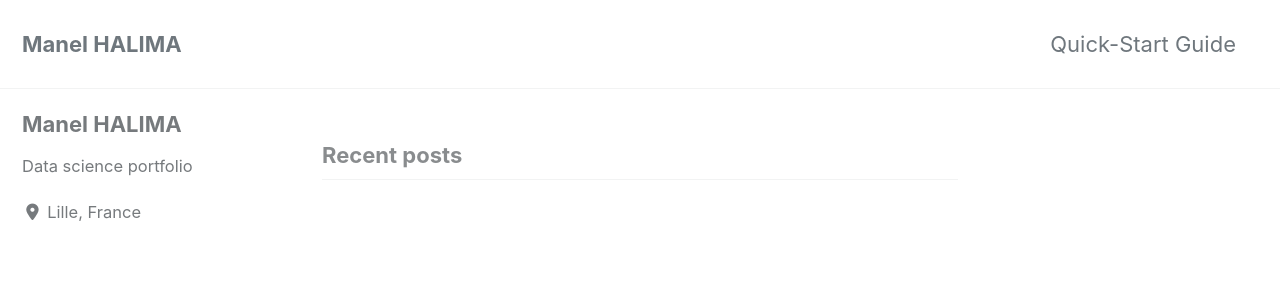
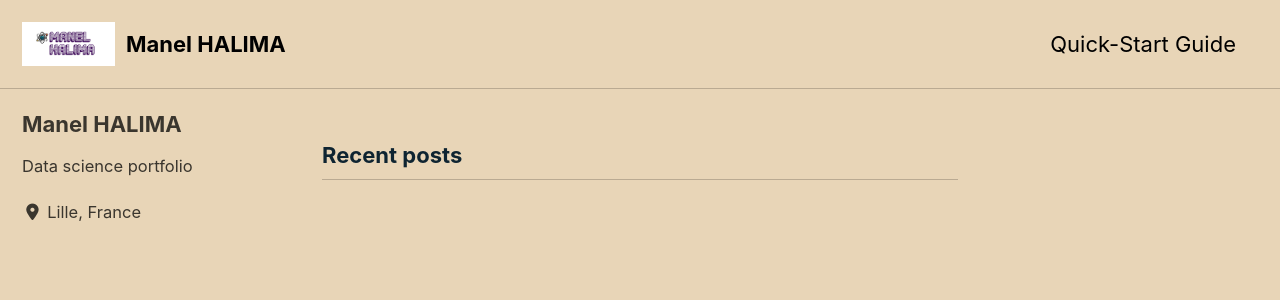
Before and after one commit to manelhalima/manelhalima.github.io, a Jekyll site: the page built from index.html, in a window 1280 px wide and 900 px high. Shown: the top 300 px of the window. Built offline with Jekyll 4.4.1, drawn with Linux system fonts in a browser that asks for light colours; cached includes are drawn as plain includes; nearby versions of some CDN libraries; the list of posts is cut into pages by our own code.

Commit message:
add logo

```diff
--- a/_config.yml
+++ b/_config.yml
@@ -12,7 +12,7 @@
 
 # theme                  : "minimal-mistakes-jekyll"
 # remote_theme           : "mmistakes/minimal-mistakes"
-minimal_mistakes_skin    : "default" # "air", "aqua", "contrast", "dark", "dirt", "neon", "mint", "plum", "sunrise"
+minimal_mistakes_skin    : "sunrise" # "air", "aqua", "contrast", "dark", "dirt", "neon", "mint", "plum", "sunrise","default"
 
 # Site Settings
 locale                   : "en-US"
@@ -24,8 +24,8 @@ description              : "Data science portfolio"
 url                      : # the base hostname & protocol for your site e.g. "https://mmistakes.github.io"
 baseurl                  : # the subpath of your site, e.g. "/blog"
 repository               : # GitHub username/repo-name e.g. "mmistakes/minimal-mistakes"
-teaser                   : # path of fallback teaser image, e.g. "/assets/images/500x300.png"
-logo                     : # path of logo image to display in the masthead, e.g. "/assets/images/88x88.png"
+teaser                   : "/assets/images/logo.png"
+logo                     : "/assets/images/logo.png"
 masthead_title           : # overrides the website title displayed in the masthead, use " " for no title
 # breadcrumbs            : false # true, false (default)
 words_per_minute         : 200
```
Also changed, not shown: assets/images/logo.png (added), assets/images/manel_photo_linkedin.jpg (added).
